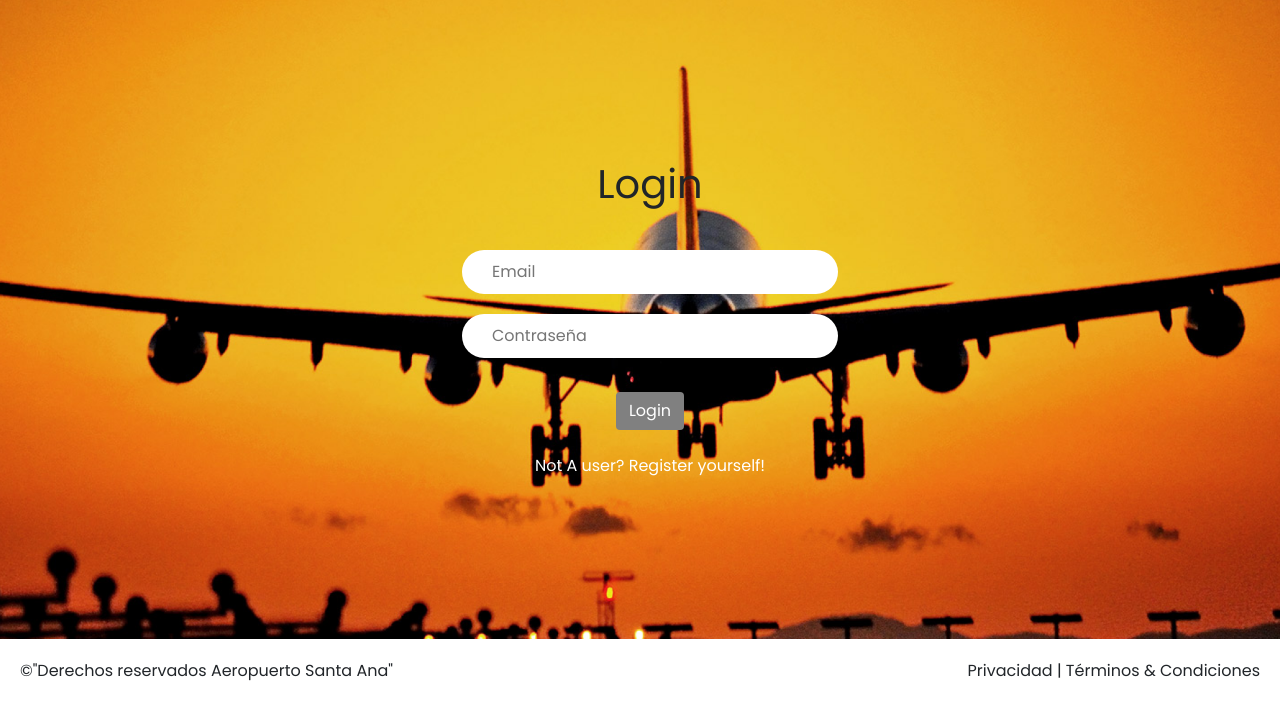
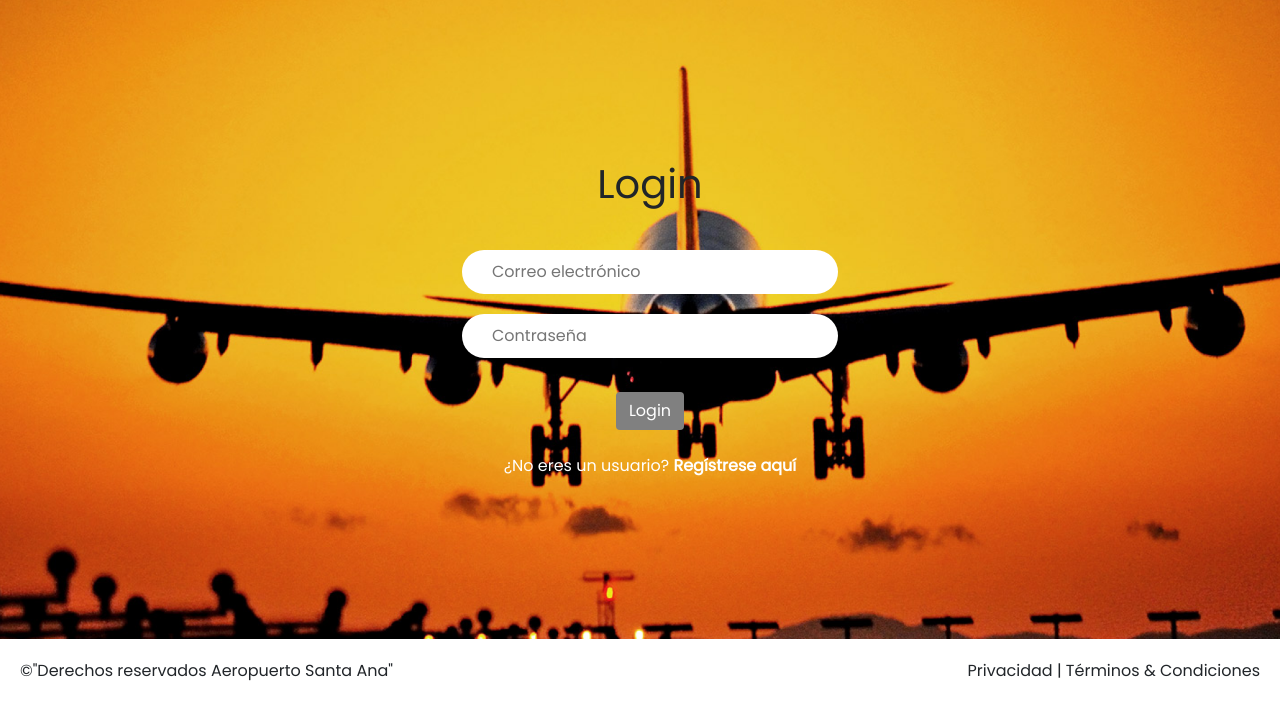
Before and after one commit to sants1304/Proyecto, a Flask app: page /login in a window 1280 px wide. Shown: the part 83-800 px from the top of the page. Run offline with Flask 2, Linux system fonts and the light colour scheme.

Commit message:
Update login.html

```diff
--- a/Flight Booking System/website/templates/login.html
+++ b/Flight Booking System/website/templates/login.html
@@ -16,11 +16,11 @@
             <h1>Login</h1>
             <br>
             <form style="display: inline-block; text-align: center;" align='center' method="post">
-                <input type="email" placeholder="Email" name="email"><br>
+                <input type="email" placeholder="Correo electrónico" name="email"><br>
                 <input type="password" placeholder="Contraseña" name="password"><br><br>
                 <button class="btn">Login</button>
                 <br><br>
-                <a href="/register" style="color: white; font-size: 16px;" class="link">Not A user? Register yourself!</a>
+                <a href="/register" style="color: white; font-size: 16px;" class="link">¿No eres un usuario? <Strong>Regístrese aquí</Strong></a>
             </form>
         </div>
     </div>
```
